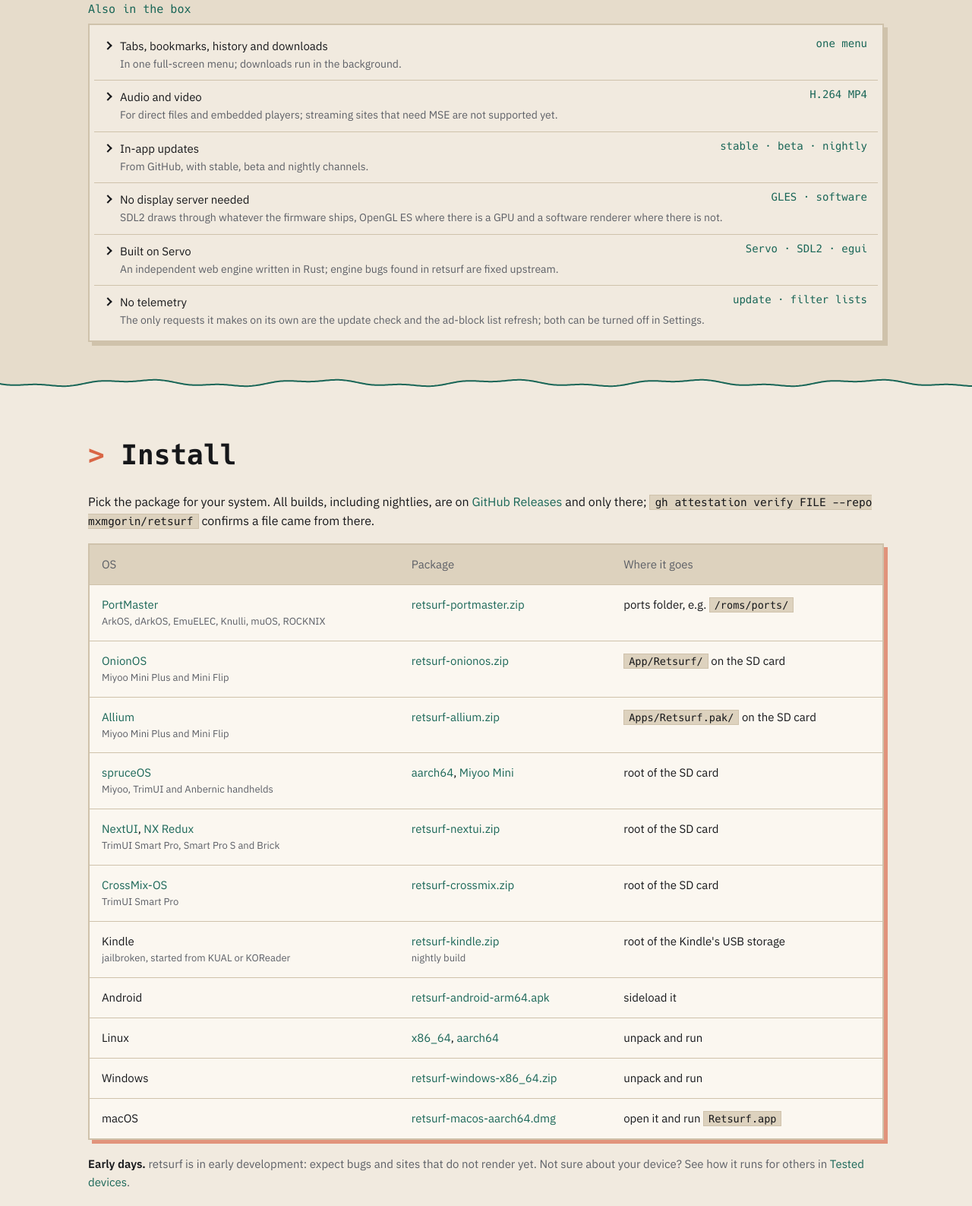
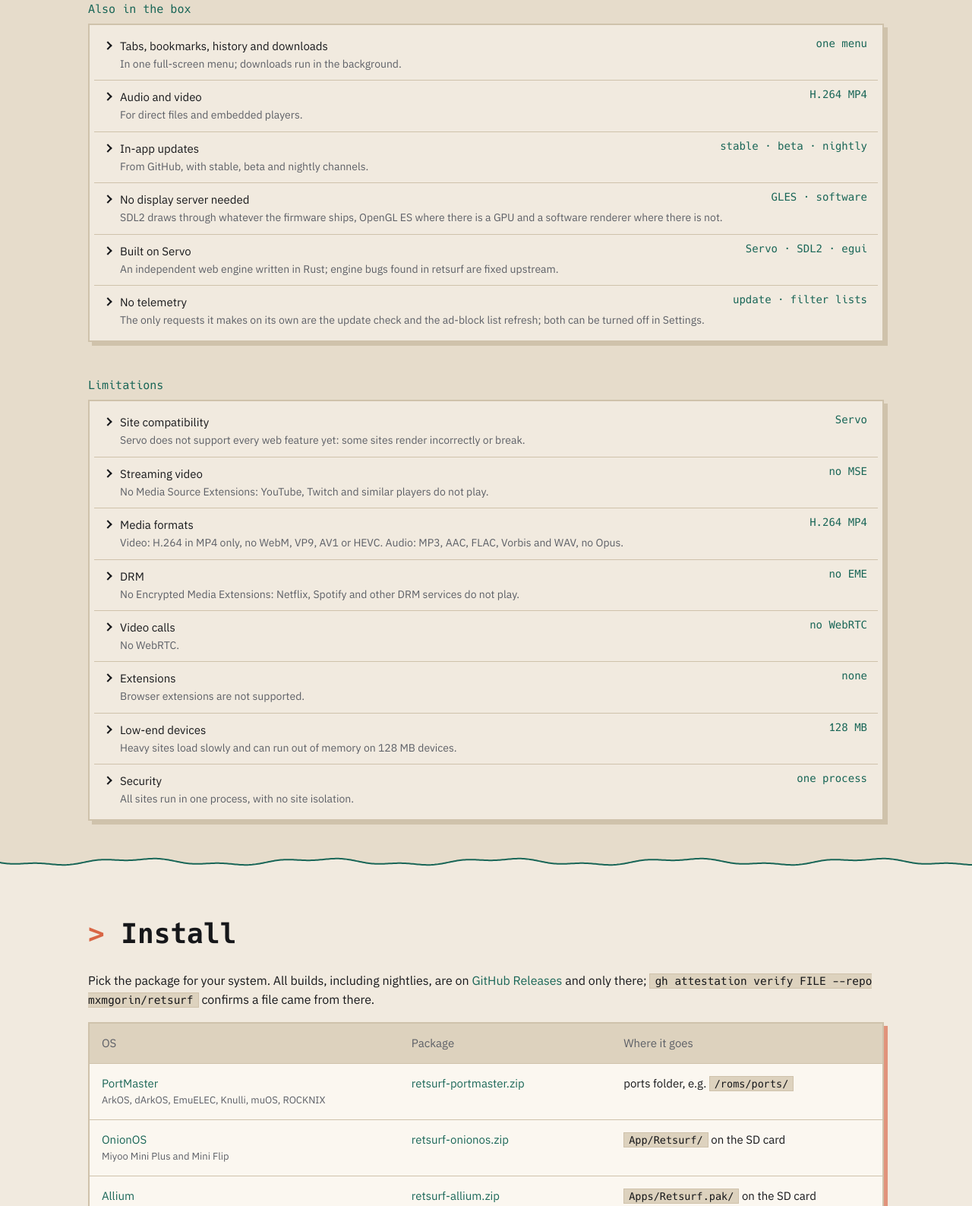
Before and after one commit to mxmgorin/retsurf-site, a plain HTML site: page index.html in a window 1280 px wide. Shown: the part 5672-7259 px from the top of the page at 76% size. Drawn offline with Linux system fonts and the light colour scheme; no server answers.

Commit message:
feat(site): limitations

```diff
--- a/index.html
+++ b/index.html
@@ -202,11 +202,22 @@
       <h3 class="also-title">Also in the box</h3>
       <ul class="also">
         <li><strong>Tabs, bookmarks, history and downloads</strong><span>In one full-screen menu; downloads run in the background.</span><code>one menu</code></li>
-        <li><strong>Audio and video</strong><span>For direct files and embedded players; streaming sites that need MSE are not supported yet.</span><code>H.264 MP4</code></li>
+        <li><strong>Audio and video</strong><span>For direct files and embedded players.</span><code>H.264 MP4</code></li>
         <li><strong>In-app updates</strong><span>From GitHub, with stable, beta and nightly channels.</span><code>stable &middot; beta &middot; nightly</code></li>
         <li><strong>No display server needed</strong><span>SDL2 draws through whatever the firmware ships, OpenGL ES where there is a GPU and a software renderer where there is not.</span><code>GLES &middot; software</code></li>
         <li><strong>Built on Servo</strong><span>An independent web engine written in Rust; engine bugs found in retsurf are fixed upstream.</span><code>Servo &middot; SDL2 &middot; egui</code></li>
         <li><strong>No telemetry</strong><span>The only requests it makes on its own are the update check and the ad-block list refresh; both can be turned off in Settings.</span><code>update &middot; filter lists</code></li>
+      </ul>
+      <h3 class="also-title" id="limitations">Limitations</h3>
+      <ul class="also">
+        <li><strong>Site compatibility</strong><span>Servo does not support every web feature yet: some sites render incorrectly or break.</span><code>Servo</code></li>
+        <li><strong>Streaming video</strong><span>No Media Source Extensions: YouTube, Twitch and similar players do not play.</span><code>no MSE</code></li>
+        <li><strong>Media formats</strong><span>Video: H.264 in MP4 only, no WebM, VP9, AV1 or HEVC. Audio: MP3, AAC, FLAC, Vorbis and WAV, no Opus.</span><code>H.264 MP4</code></li>
+        <li><strong>DRM</strong><span>No Encrypted Media Extensions: Netflix, Spotify and other DRM services do not play.</span><code>no EME</code></li>
+        <li><strong>Video calls</strong><span>No WebRTC.</span><code>no WebRTC</code></li>
+        <li><strong>Extensions</strong><span>Browser extensions are not supported.</span><code>none</code></li>
+        <li><strong>Low-end devices</strong><span>Heavy sites load slowly and can run out of memory on 128 MB devices.</span><code>128 MB</code></li>
+        <li><strong>Security</strong><span>All sites run in one process, with no site isolation.</span><code>one process</code></li>
       </ul>
     </section>
 
@@ -278,7 +289,7 @@
             </tbody>
           </table>
         </div>
-        <p class="note"><strong>Early days.</strong> retsurf is in early development: expect bugs and sites that do not render yet. Not sure about your device? See how it runs for others in <a href="https://github.com/mxmgorin/retsurf/discussions/78">Tested devices</a>.</p>
+        <p class="note"><strong>Early days.</strong> retsurf is in early development: expect bugs and sites that do not render yet; see <a href="#limitations">Limitations</a>. Not sure about your device? See how it runs for others in <a href="https://github.com/mxmgorin/retsurf/discussions/78">Tested devices</a>.</p>
       </div>
     </section>
 
```
